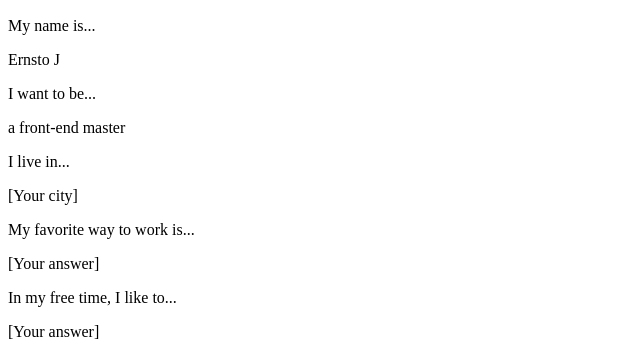
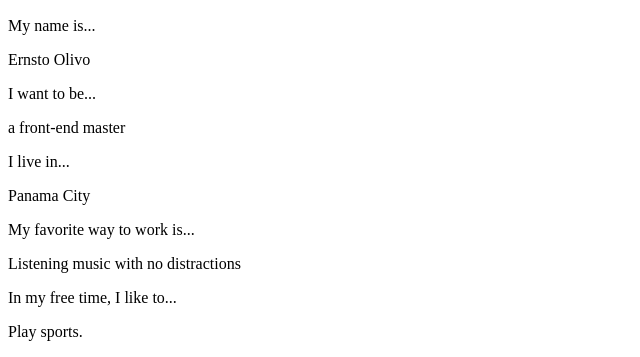
Before and after one commit to ernestoca/Front-End-Web-Developer, a plain HTML site: page P0 - About Me/About Me Source Code/FE Nanodegree Project 0/index.html in a window 1280 px wide. Shown: the part 695-1052 px from the top of the page, without its empty margins (0-640 px from the left). Drawn offline with Linux system fonts and the light colour scheme.

Commit message:
New information

```diff
--- a/P0 - About Me/About Me Source Code/FE Nanodegree Project 0/index.html
+++ b/P0 - About Me/About Me Source Code/FE Nanodegree Project 0/index.html
@@ -18,18 +18,18 @@
                 <div class="content">
                     <img class="my-picture" src="http://i0.wp.com/blog.udacity.com/wp-content/uploads/2015/03/cameronpittman.jpg?zoom=2&amp;resize=300%2C300" alt="This is a picture of me">
                     <p class="iama">My name is...</p>
-                    <p class="my-name my-info">Ernsto J</p>
+                    <p class="my-name my-info">Ernsto Olivo</p>
                     <p class="iama">I want to be...</p>
                     <p class="my-info">a front-end master</p>
                 </div>
             </section>
             <section class="about-me content">
                 <p class="iama">I live in...</p>
-                <p class="my-info">[Your city]</p>
+                <p class="my-info">Panama City</p>
                 <p class="iama">My favorite way to work is...</p>
-                <p class="my-info">[Your answer]</p>
+                <p class="my-info">Listening music with no distractions</p>
                 <p class="iama">In my free time, I like to...</p>
-                <p class="my-info">[Your answer]</p>
+                <p class="my-info">Play sports.</p>
             </section>
         </main>
     </body>
```
